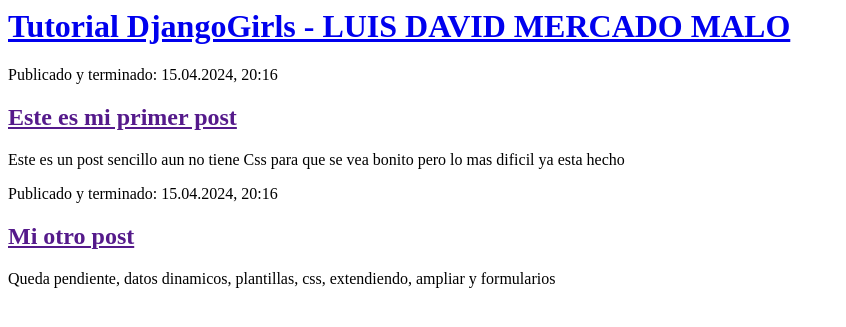
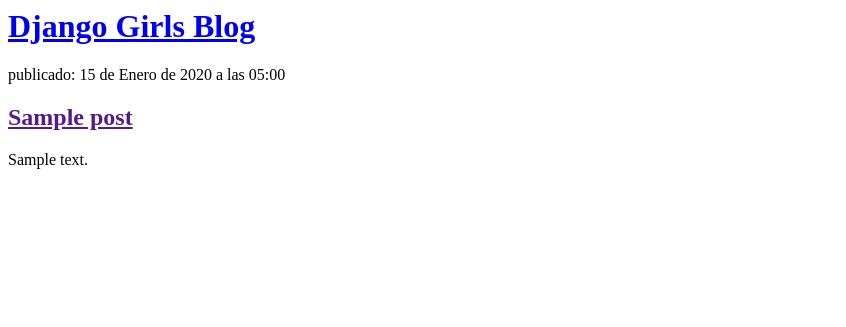
Before and after one commit to luisdavidm8/my-first-blog, a Django app: page / in a window 1280 px wide. Shown: the top 327 px of the page, without its empty margins (0-846 px from the left). Run offline with Django 5.2, Linux system fonts and the light colour scheme; tables that the repository leaves empty hold one stand-in row (values such as "Sample post").

Commit message:
Templates modificado para mostar lo que se publique

```diff
--- a/blog/templates/blog/post_list.html
+++ b/blog/templates/blog/post_list.html
@@ -4,19 +4,15 @@
     </head>
     <body>
         <div>
-            <h1><a href="/">Tutorial DjangoGirls - LUIS DAVID MERCADO MALO</a></h1>
+            <h1><a href="/">Django Girls Blog</a></h1>
         </div>
 
-        <div>
-            <p>Publicado y terminado: 15.04.2024, 20:16</p>
-            <h2><a href="">Este es mi primer post</a></h2>
-            <p>Este es un post sencillo aun no tiene Css para que se vea bonito pero lo mas dificil ya esta hecho</p>
-        </div>
-
-        <div>
-            <p>Publicado y terminado: 15.04.2024, 20:16</p>
-            <h2><a href="">Mi otro post</a></h2>
-            <p>Queda pendiente, datos dinamicos, plantillas, css, extendiendo, ampliar y formularios </p>
-        </div>
+        {% for post in posts %}
+            <div>
+                <p> publicado: {{ post.published_date }}</p>
+                <h2><a href="">{{ post.title }}</a></h2>
+                <p>{{ post.text|linebreaksbr }}</p>
+            </div>
+        {% endfor %}
     </body>
 </html>
--- a/blog/views.py
+++ b/blog/views.py
@@ -1,3 +1,7 @@
 from django.shortcuts import render
+from django.utils import timezone
+from .models import Post
+
 def post_list(request):
-    return render(request, 'blog/post_list.html', {})
+    posts = Post.objects.filter(published_date__lte=timezone.now()).order_by('published_date')
+    return render(request, 'blog/post_list.html', {'posts': posts})
--- a/sitio/settings.py
+++ b/sitio/settings.py
@@ -93,9 +93,9 @@
 # Internationalization
 # https://docs.djangoproject.com/en/5.0/topics/i18n/
 
-LANGUAGE_CODE = 'en-us'
+LANGUAGE_CODE = 'es-co'
 
-TIME_ZONE = 'UTC'
+TIME_ZONE = 'America/Bogota'
 
 USE_I18N = True
 
```
